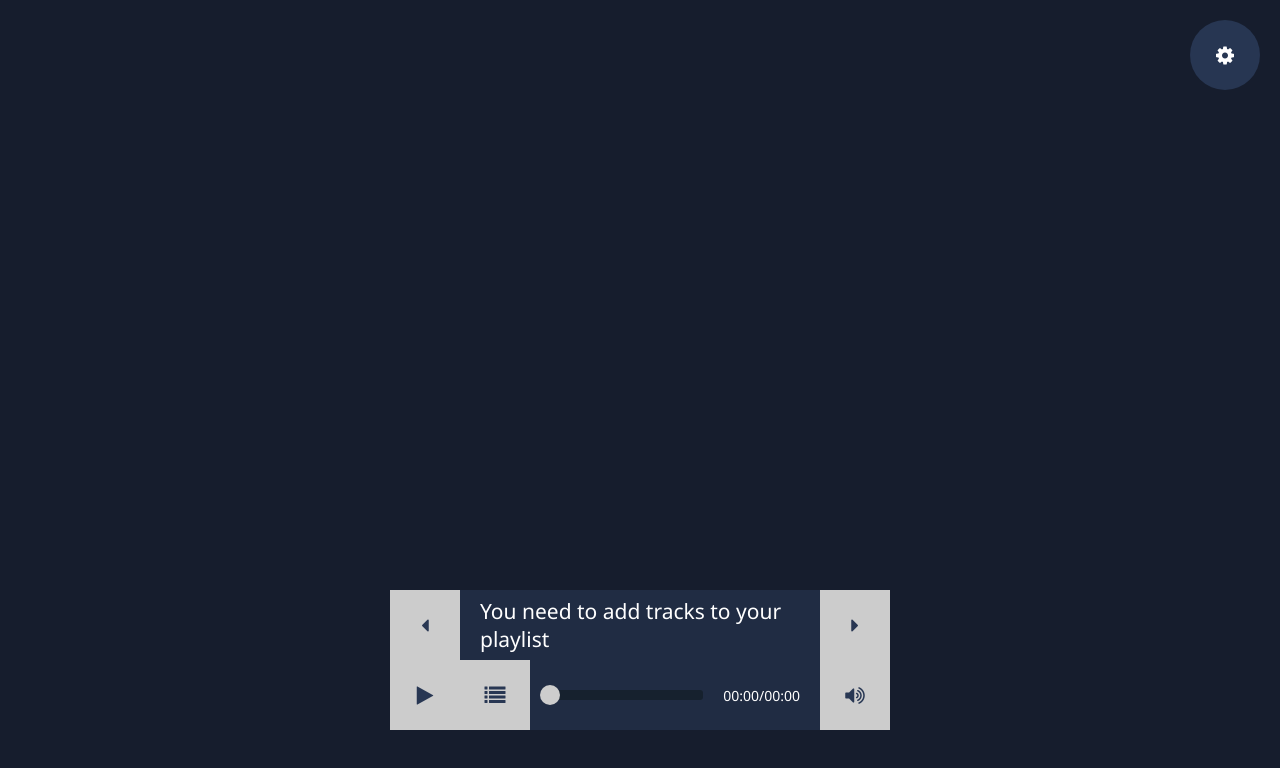
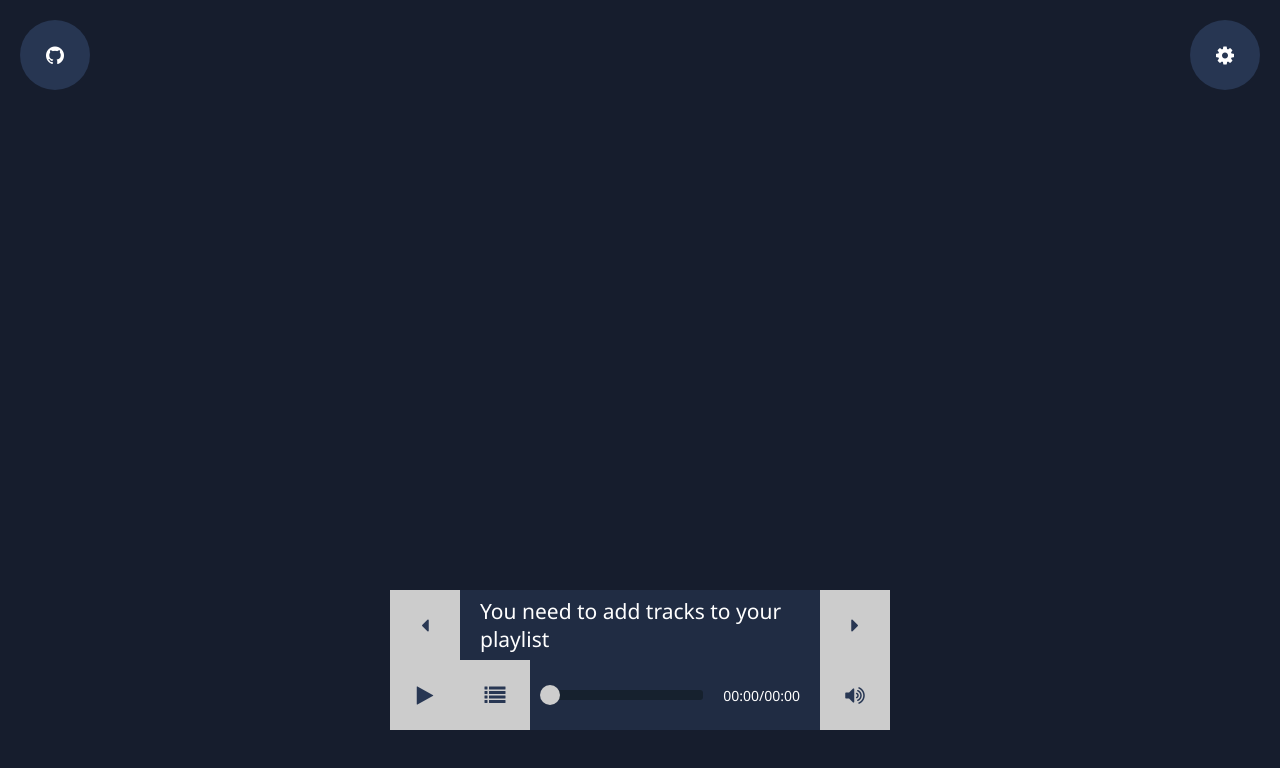
Before and after one commit to riverside256/music-visualizer, a plain HTML site: page index.html in a window 1280 px wide. Drawn offline with Linux system fonts and the light colour scheme.

Commit message:
- added github link

```diff
--- a/css/style.css
+++ b/css/style.css
@@ -31,13 +31,14 @@ audio {
     width: 100%;
 }
 
-.audio-settings__opener {
+.floating-button {
     position: absolute;
     right: 0;
     width: 70px;
     height: 70px;
     background: #273652;
     color: #fff;
+    display: block;
     text-align: center;
     line-height: 70px;
     cursor: pointer;
@@ -45,14 +46,23 @@ audio {
     border-radius: 50%;
     transition: transform .1s ease-in-out;
 }
-.audio-settings__opener .fa {
+
+.floating-button--top {
+    top: 20px;
+}
+
+.floating-button--left {
+    left: 20px;
+}
+
+.floating-button .fa {
     transition: transform .1s ease-in-out;
 }
 
-.audio-settings__opener:hover .fa {
+.floating-button:hover .fa {
     transform: scale(1.2);
 }
-.audio-settings__opener:active {
+.floating-button:active {
     transform: scale(0.8);
 }
 
--- a/index.html
+++ b/index.html
@@ -12,8 +12,11 @@
     </head>
     <body>
         <div class="audio-box">
+            <a href="https://github.com/riverside256/music-visualizer" target="_blank" class="floating-button floating-button--top floating-button--left">
+                <i class="fa fa-github" aria-hidden="true"></i>
+            </a>
             <div class="audio-settings">
-                <div class="audio-settings__opener">
+                <div class="floating-button audio-settings__opener">
                     <i class="fa fa-cog" aria-hidden="true"></i>
                 </div>
                 <div class="audio-settings__content">
```
